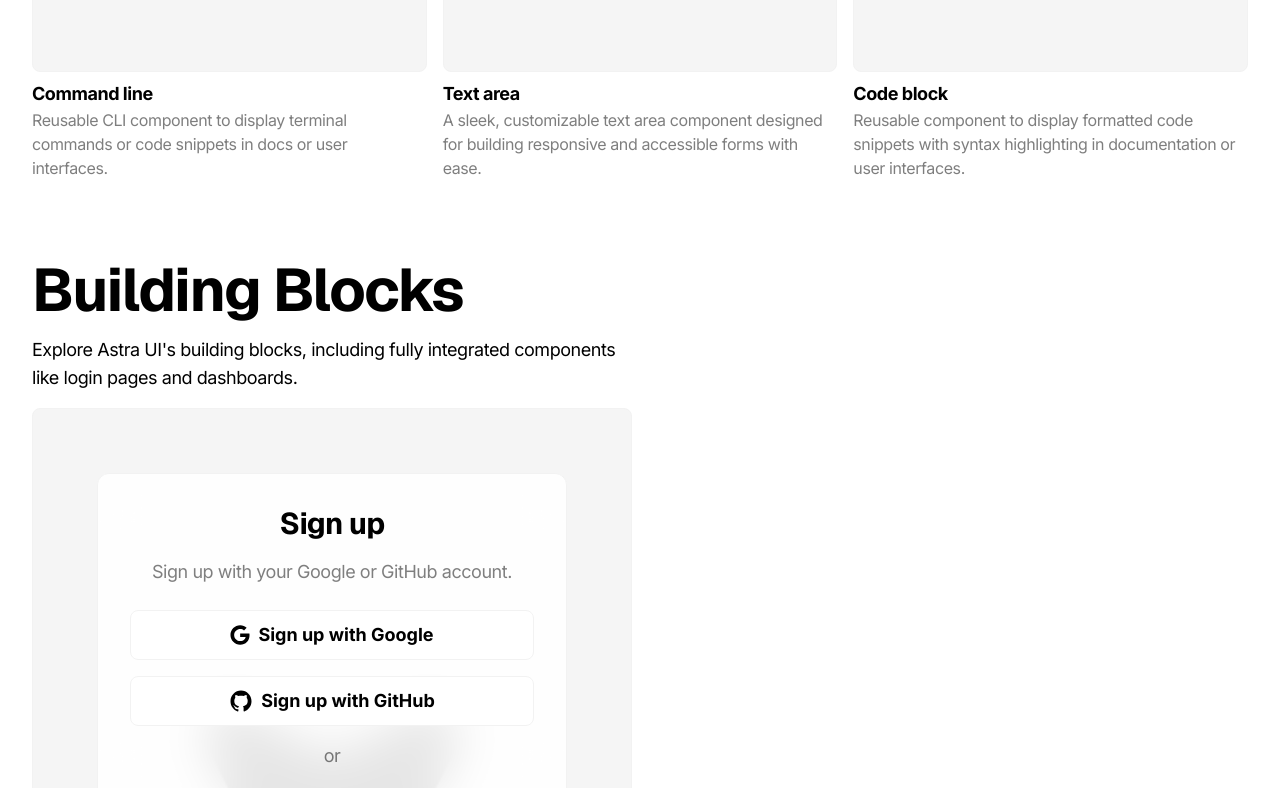
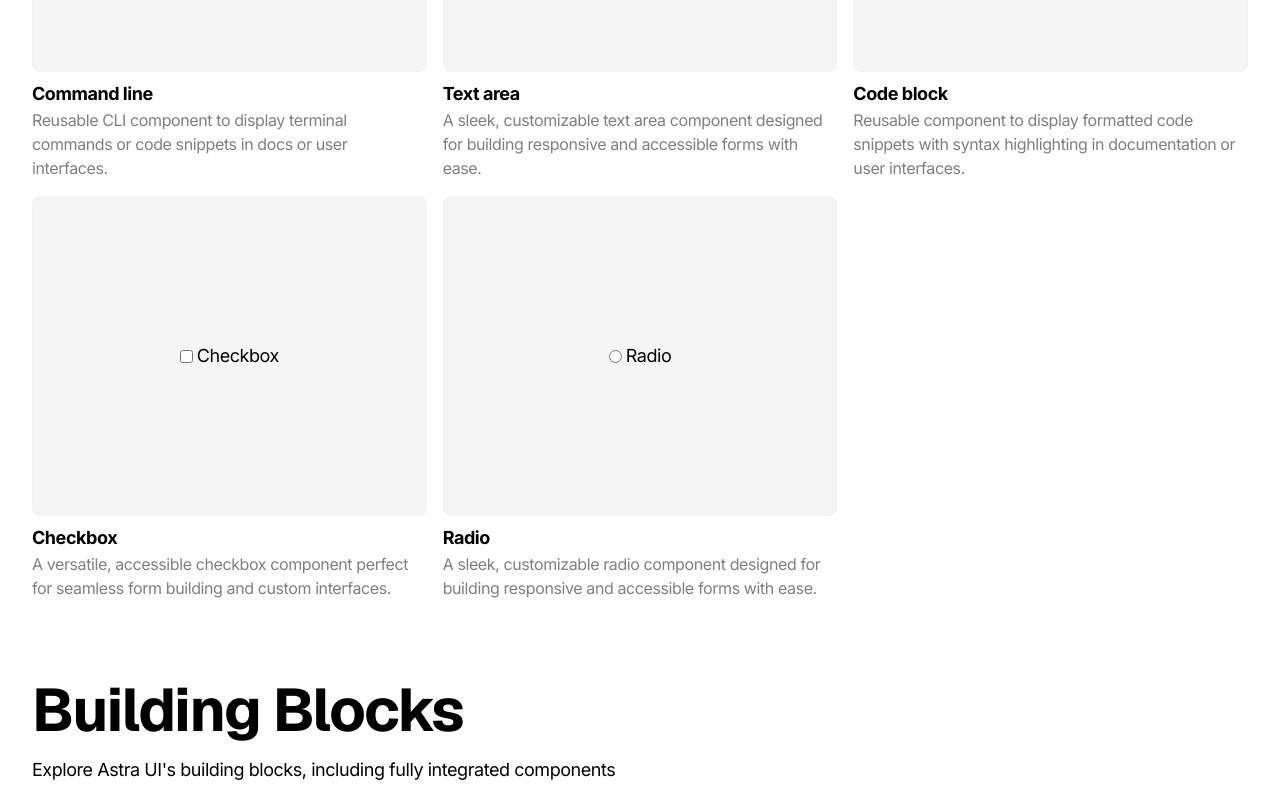
Before and after one commit to astraui/astraui, a Next.js app: page /components in a window 1280 px wide. Shown: the part 944-1732 px from the top of the page. Built offline with nearby package versions, Linux system fonts and the light colour scheme.

Commit message:
Build checkbox and radio

```diff
--- /dev/null
+++ b/app/components/checkbox/page.mdx
@@ -0,0 +1,31 @@
+import Checkbox from '@/components/astra/Checkbox';
+import ComponentWrapper from '@/components/ComponentWrapper';
+import CommandLine from '@/components/astra/CommandLine';
+
+# Checkbox
+
+A versatile, accessible checkbox component perfect for seamless form building and custom interfaces.
+
+<div className="my-8 flex flex-col gap-4">
+  <ComponentWrapper>
+    <Checkbox />
+  </ComponentWrapper>
+</div>
+
+## Installation
+
+Add the Checkbox component from Astra UI using your favorite package manager for quick setup.
+
+<div className="my-8 flex flex-col gap-4">
+  <CommandLine command="npx astui@latest add Checkbox" />
+  <CommandLine command="pnpm dlx astui@latest add Checkbox" />
+</div>
+
+## Usage
+
+Integrate the Checkbox component into forms, preference toggles, or filter panels. Extend with custom content, labels, or validation as needed.
+
+<div className="my-8 flex flex-col gap-4">
+  <CommandLine language="tsx" command='import Checkbox from "@/components/ui/Checkbox"' />
+  <CommandLine language="tsx" command='<Checkbox id="accept-terms" name="terms" className="accent-primary" onChange={handleChange} disabled={false}>Accept Terms & Conditions</Checkbox>' />
+</div>
--- a/app/components/components.ts
+++ b/app/components/components.ts
@@ -2,9 +2,11 @@ import React from "react";
 import Button from "@/components/astra/Button"
 import Input from "@/components/astra/Input"
 import Badge from "@/components/astra/Badge"
-import CommandLine from '@/components/astra/CommandLine';
-import Textarea from '@/components/astra/Textarea';
+import CommandLine from '@/components/astra/CommandLine'
+import Textarea from '@/components/astra/Textarea'
 import CodeBlock from "@/components/astra/CodeBlock"
+import Checkbox from '@/components/astra/Checkbox';
+import Radio from '@/components/astra/Radio';
 
 interface ComponentItem {
   preview: React.ReactNode;
@@ -21,6 +23,8 @@ const badge = React.createElement(Badge);
 const commandLine = React.createElement(CommandLine);
 const textArea = React.createElement(Textarea);
 const codeBlock = React.createElement(CodeBlock);
+const checkbox = React.createElement(Checkbox);
+const radio = React.createElement(Radio);
 
 // Use the components in the array
 const components: ComponentItem[] = [
@@ -59,6 +63,18 @@ const components: ComponentItem[] = [
     name: "Code block",
     desc: "Reusable component to display formatted code snippets with syntax highlighting in documentation or user interfaces.",
     link: "/components/code-block"
+  },
+  {
+    preview: checkbox,
+    name: "Checkbox",
+    desc: "A versatile, accessible checkbox component perfect for seamless form building and custom interfaces.",
+    link: "/components/checkbox"
+  },
+  {
+    preview: radio,
+    name: "Radio",
+    desc: "A sleek, customizable radio component designed for building responsive and accessible forms with ease.",
+    link: "/components/radio"
   }
 ];
 
--- /dev/null
+++ b/app/components/radio/page.mdx
@@ -0,0 +1,31 @@
+import Radio from '@/components/astra/Radio';
+import ComponentWrapper from '@/components/ComponentWrapper';
+import CommandLine from '@/components/astra/CommandLine';
+
+# Radio
+
+A sleek, customizable radio component designed for building responsive and accessible forms with ease.
+
+<div className="my-8 flex flex-col gap-4">
+  <ComponentWrapper>
+    <Radio>Radio</Radio>
+  </ComponentWrapper>
+</div>
+
+## Installation
+
+Install the Radio component from Astra UI using your preferred package manager for fast integration.
+
+<div className="my-8 flex flex-col gap-4">
+  <CommandLine command="npx astui@latest add Radio" />
+  <CommandLine command="pnpm dlx astui@latest add Radio" />
+</div>
+
+## Usage
+
+A flexible Radio field ready for use in forms, filters, and settings. Easily extendable with labels, icons, or validation.
+
+<div className="my-8 flex flex-col gap-4">
+  <CommandLine language="tsx" command='import Radio from "@/components/ui/Radio"' />
+  <CommandLine language="tsx" command='<Radio id="user-role" name="role" className="accent-blue-500" onChange={handleChange} disabled={false}>Admin</Radio>' />
+</div>
--- /dev/null
+++ b/components/astra/Checkbox.tsx
@@ -0,0 +1,45 @@
+import React from "react";
+import { cn } from "@/lib/utils"
+
+interface CheckboxProps {
+    onChange?: (event: React.ChangeEvent<HTMLInputElement>) => void;
+    id?: string;
+    name?: string;
+    disabled?: boolean;
+    className?: string;
+    children?: React.ReactNode;
+}
+
+const Checkbox: React.FC<CheckboxProps> = ({
+    onChange,
+    id,
+    name,
+    disabled = false,
+    className,
+    children = "Checkbox"
+}) => {
+    return (
+        <aside className="flex gap-1 justify-center items-center">
+            <input
+                name={name}
+                type="checkbox"
+                onChange={onChange}
+                id={id}
+                disabled={disabled}
+                className={cn(
+                    "accent-black dark:accent-neutral-400 py-2.5 px-3.5 rounded-lg",
+                    className
+                )}
+            />
+            <p
+            className={cn(
+                "text-base md:text-lg tracking-tight w-full"
+            )}
+            >
+                {children}
+            </p>
+        </aside>
+    );
+};
+
+export default Checkbox;
--- a/components/astra/Input.tsx
+++ b/components/astra/Input.tsx
@@ -3,7 +3,7 @@ import { cn } from "@/lib/utils"
 
 interface InputProps {
     onChange?: (event: React.ChangeEvent<HTMLInputElement>) => void;
-    type?: 'text' | 'password' | 'email' | 'number' | 'tel' | 'url' | 'search' | 'date' | 'datetime-local' | 'time' | 'month' | 'week' | 'color' | 'checkbox' | 'radio' | 'range' | 'file';
+    type?: 'text' | 'password' | 'email' | 'number' | 'tel' | 'url' | 'search' | 'date' | 'datetime-local' | 'time' | 'month' | 'week' | 'color' | 'range' | 'file';
     id?: string;
     placeholder?: string;
     value?: string;
@@ -35,7 +35,7 @@ const Input: React.FC<InputProps> = ({
             disabled={disabled}
             required={required}
             className={cn(
-                "text-sm md:text-base tracking-tight w-full flex flex-col py-2.5 px-3.5 rounded-lg placeholder:text-black/50  dark:placeholder:text-white/50 text-black dark:text-white caret-black dark:caret-white border border-neutral-200 dark:border-neutral-800 outline-none focus-visible:border-ring focus-visible:ring-ring/50 focus-visible:ring-[1px] accent-black dark:accent-neutral-400",
+                "text-sm md:text-base tracking-tight w-full flex flex-col py-2.5 px-3.5 rounded-lg placeholder:text-black/50  dark:placeholder:text-white/50 text-black dark:text-white caret-black dark:caret-white border border-neutral-200 dark:border-neutral-800 outline-none focus-visible:border-ring focus-visible:ring-ring/50 focus-visible:ring-[1px]",
                 className
             )}>
         </input>
--- /dev/null
+++ b/components/astra/Radio.tsx
@@ -0,0 +1,45 @@
+import React from "react";
+import { cn } from "@/lib/utils"
+
+interface RadioProps {
+    onChange?: (event: React.ChangeEvent<HTMLInputElement>) => void;
+    id?: string;
+    name?: string;
+    disabled?: boolean;
+    className?: string;
+    children?: React.ReactNode;
+}
+
+const Radio: React.FC<RadioProps> = ({
+    onChange,
+    id,
+    name,
+    disabled = false,
+    className,
+    children = "Radio"
+}) => {
+    return (
+        <aside className="flex gap-1 justify-center items-center">
+            <input
+                name={name}
+                type="radio"
+                onChange={onChange}
+                id={id}
+                disabled={disabled}
+                className={cn(
+                    "accent-black dark:accent-neutral-400 py-2.5 px-3.5 rounded-lg",
+                    className
+                )}
+            />
+            <p
+            className={cn(
+                "text-base md:text-lg tracking-tight w-full"
+            )}
+            >
+                {children}
+            </p>
+        </aside>
+    );
+};
+
+export default Radio;
```
